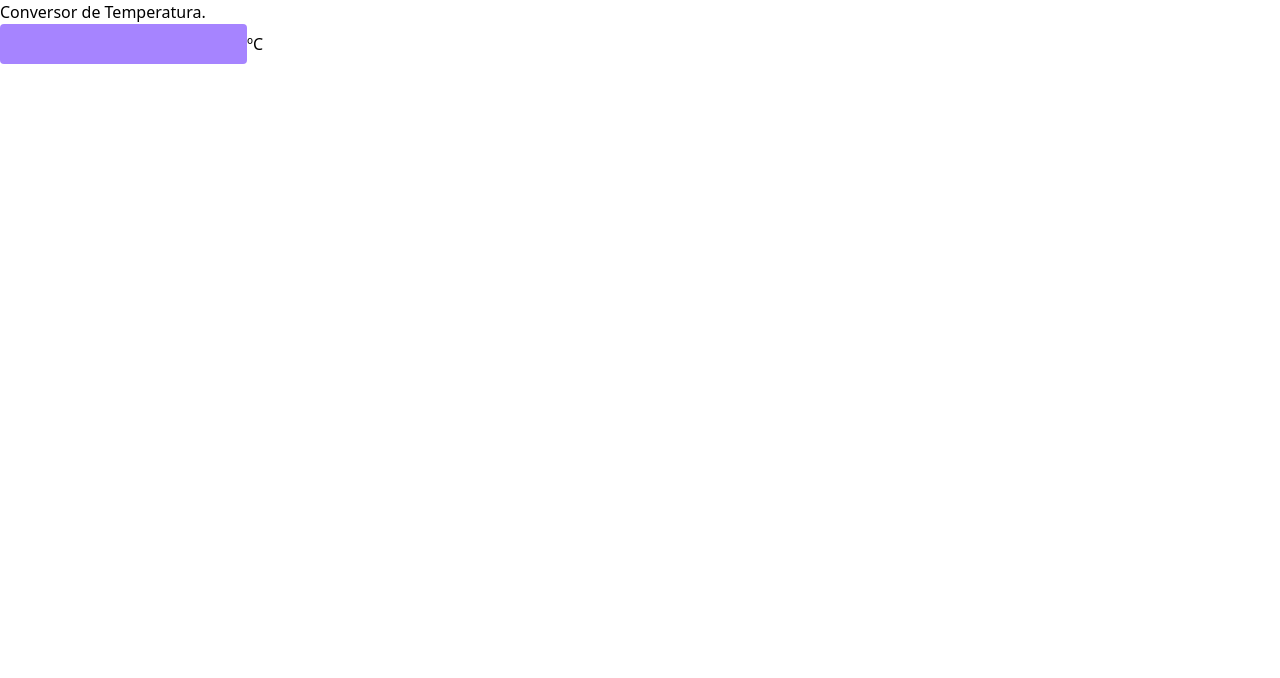
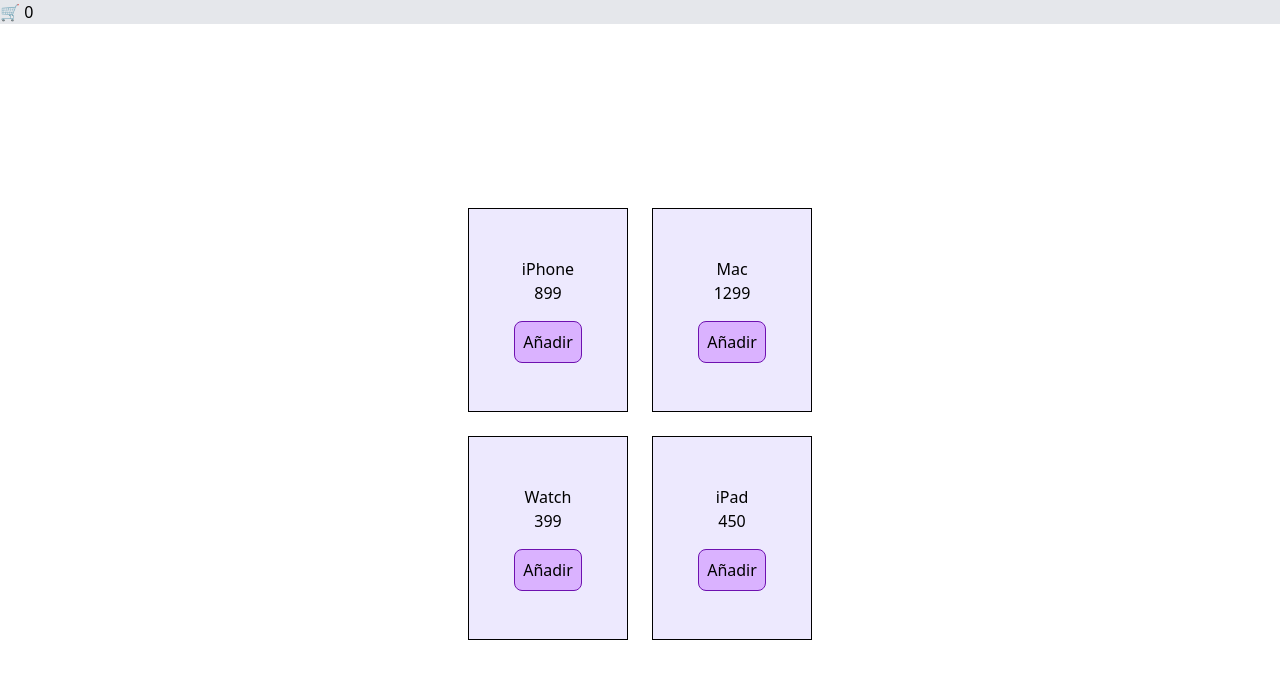
Before and after one commit to torruuu/vue-test, a Vue app: page / in a window 1280 px wide. Shown: the top 678 px of the page. Built offline with nearby package versions, Linux system fonts and the light colour scheme.

Commit message:
chore: cart in process

```diff
--- a/src/App.vue
+++ b/src/App.vue
@@ -1,5 +1,5 @@
 <script setup>
-import TempPadre from './components/Ejercicio7/TempPadre.vue';
+import PadreProductos from './components/Laura/ProductosWeb/PadreProductos.vue';
 
 // import Button from './components/ButtonCounter.vue';
 //import Header from './components/MainHeader.vue';
@@ -26,7 +26,7 @@
   <!--CardPadre /> -->
   <!--ParentForm -->
   <!--Padre2Comp -->
-  <TempPadre />
+  <PadreProductos />
 
 
 </template>
--- /dev/null
+++ b/src/components/Laura/ProductosWeb/HijoCartas.vue
@@ -0,0 +1,30 @@
+<script setup>
+import { ref } from 'vue'
+const props = defineProps(
+    {
+        id: Number,
+        nombre: String,
+        precio: Number
+    });
+
+// Evento personalizado para añadir productos
+const emit = defineEmits(['añadir']);
+
+
+function añadir() {
+    emit('añadir', {
+        id: props.id,
+        nombre: props.nombre,
+        precio: props.precio
+    })
+    console.log("Funciona");
+}
+
+</script>
+<template>
+    <div class="flex flex-col items-center max-w-40 bg-violet-100 p-12 border">
+        <div>{{ nombre }}</div>
+        <div>{{ precio }}</div>
+        <button @click="añadir" class="bg-purple-300 p-2 border rounded-lg border-purple-800 mt-4">Añadir</button>
+    </div>
+</template>
--- /dev/null
+++ b/src/components/Laura/ProductosWeb/PadreProductos.vue
@@ -0,0 +1,55 @@
+<script setup>
+import { ref } from 'vue';
+import HijoCartas from './HijoCartas.vue';
+
+
+
+const productos = [
+    { id: 1, nombre: "iPhone", precio: 899 },
+    { id: 2, nombre: "Mac", precio: 1299 },
+    { id: 3, nombre: "Watch", precio: 399 },
+    { id: 4, nombre: "iPad", precio: 450 }
+];
+
+let listaCarro = ref([]);
+let carroVacio = ref(true);
+
+
+function carroEstado() {
+    if (listaCarro.value.length === 0) {
+        carroVacio.value = true;
+        console.log("carro vacio");
+    } else {
+        carroVacio.value = false;
+        console.log("carro lleno");
+        return listaCarro.value;
+    }
+}
+
+function añadir(producto) {
+    listaCarro.value.push(producto)
+
+    return listaCarro;
+}
+
+</script>
+<template>
+    <div>
+        <div class="bg-gray-200 w-full">
+            <button @click="carroEstado" class="flex justify-end">
+                🛒 {{ listaCarro.length }}
+            </button>
+            <span v-if="!carroVacio">
+                {{ listaCarro }}
+            </span>
+
+        </div>
+        <div class="min-h-screen flex items-center justify-center">
+            <div class="grid grid-cols-2 gap-6">
+                <HijoCartas v-for="producto in productos" :key="producto.id" :nombre="producto.nombre"
+                    :precio="producto.precio" @añadir="añadir" />
+            </div>
+        </div>
+    </div>
+
+</template>
```
